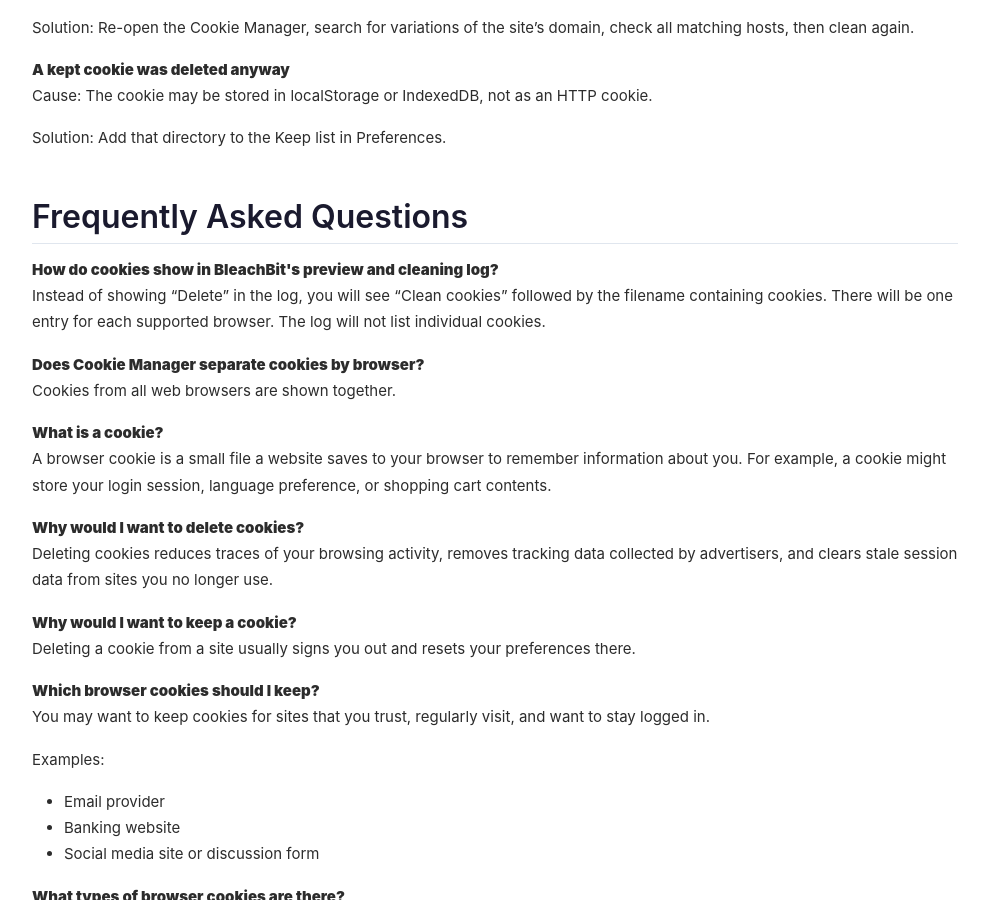
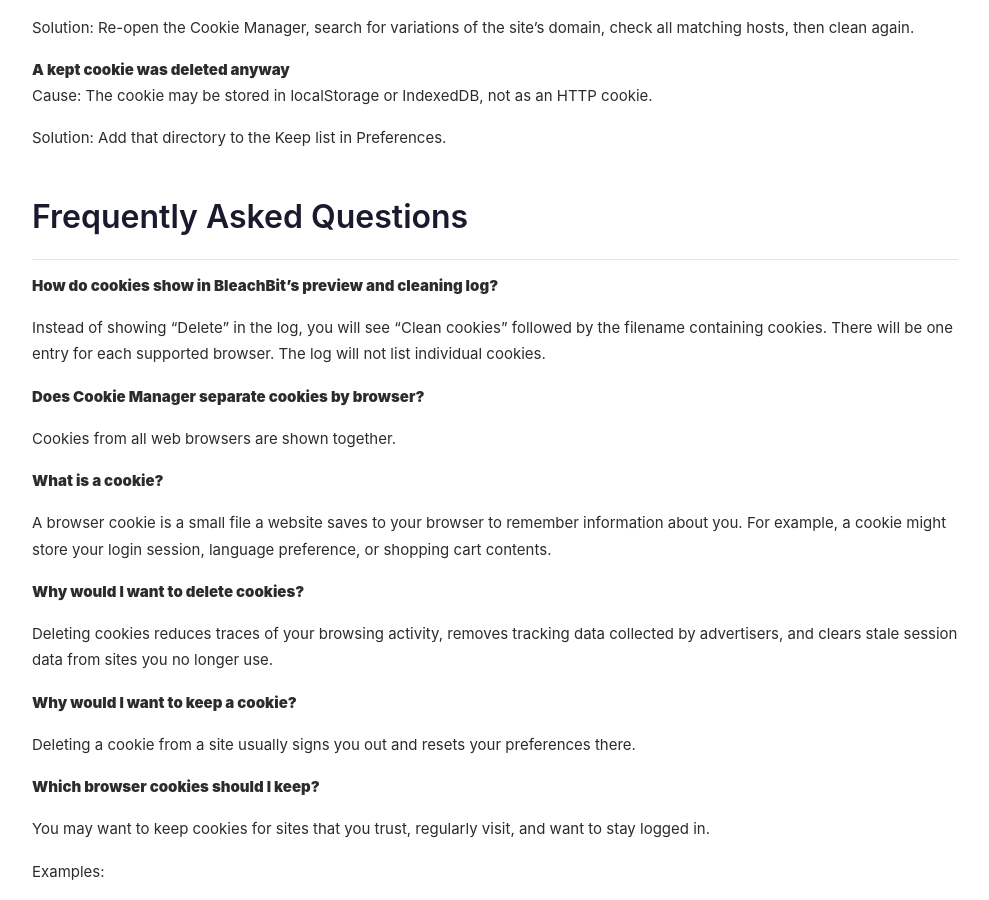
Before and after one commit to bleachbit/docs, a Jekyll site: the page built from _posts/2026-03-18-cookie-manager.md, in a window 1280 px wide and 900 px high, scrolled down 4671 px. Shown: the whole window, without its empty margins (240-1229 px from the left). Built offline with Jekyll 4.4.1, drawn with Linux system fonts in a browser that asks for light colours.

Commit message:
faqs: markdownify more places

```diff
--- a/_includes/faqs.html
+++ b/_includes/faqs.html
@@ -28,10 +28,10 @@
 {% endif %}
 {% if faqs and faqs.size > 0 %}
 {% if render_content %}
-{% if heading %}<h2>{{ heading }}</h2>{% endif %}
+{% if heading %}<h2>{{ heading | markdownify }}</h2>{% endif %}
 <dl>
 {% for faq in faqs %}
-<dt><strong>{{ faq.question }}</strong></dt>
+<dt><strong>{{ faq.question | markdownify }}</strong></dt>
 <dd>{{ faq.answer | markdownify }}</dd>
 {% endfor %}
 </dl>
```
